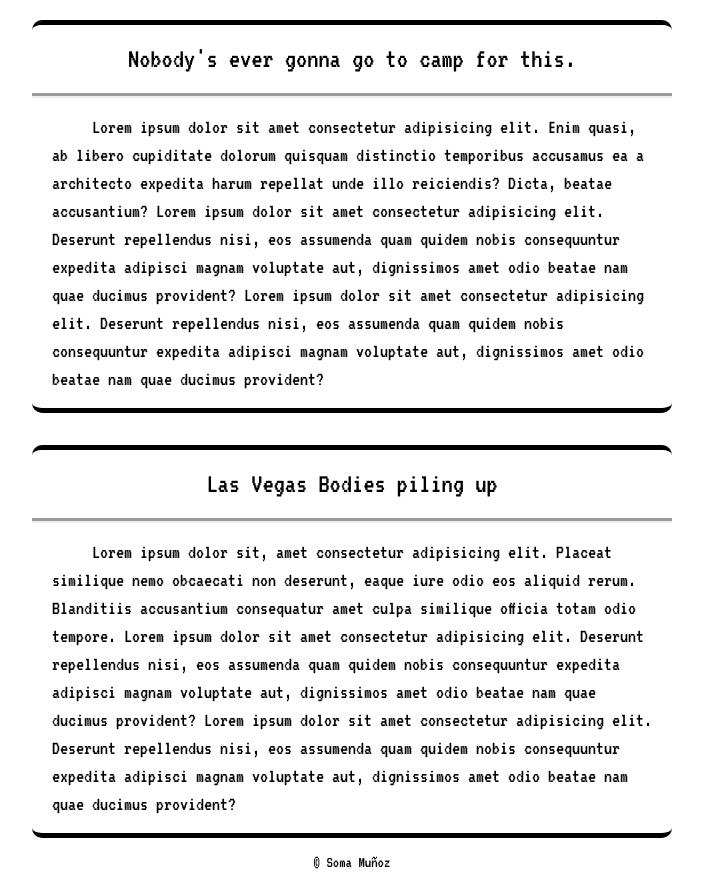
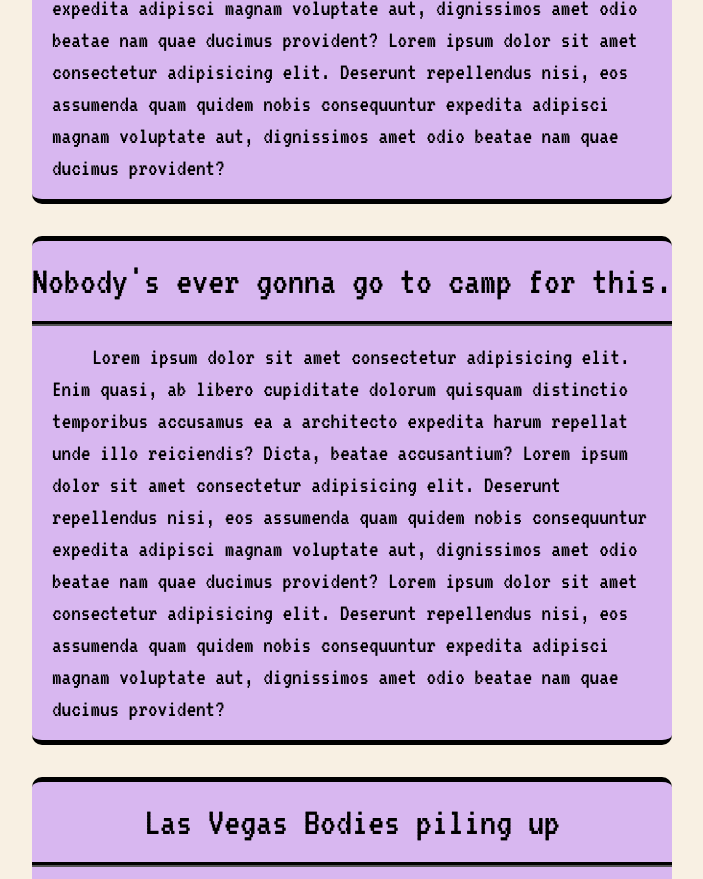
Before and after one commit to StarlightStingray/portfolio-site, a plain HTML site: page index.html in a window 1280 px wide. Shown: the part 862-1741 px from the top of the page, without its empty margins (288-991 px from the left). Drawn offline with Linux system fonts and the light colour scheme.

Commit message:
CSS in near-finished state.

```diff
--- a/css/style.css
+++ b/css/style.css
@@ -1,5 +1,5 @@
 :root {
-    --default-font-size: 20px;
+    --default-font-size: 1.5rem;
 }
 
 @media (prefers-color-scheme: dark) {
@@ -9,9 +9,9 @@
         --main-text-color: #FFFFFF;
         --2nd-text-color: #BB86FC;
         --main-link-color: #6200EE;
-        --2nd-link-color: #03DAC6;
-        --nav-bg-color: #03DAC6bb;
-        --border-color: ;
+        --2nd-link-color: #6200EE;
+        --nav-bg-color: #03DAC6cc;
+        --main-border-color: #FFFFFF;
 
     }
     /* Dark theme styles go here */
@@ -19,11 +19,14 @@
 
 @media (prefers-color-scheme: light) {
     :root {
-        --main-bg-color: #FFFFFF;
+        --main-bg-color: #F8F0E3;
+        --2nd-bg-color: #BB86FC88;
         --main-text-color: #000000;
-        --main-link-color: #018786;
-        --2nd-link-color: #03DAC6;
-        --nav-bg-color: #000000;
+        --2nd-text-color: #BB86FC;
+        --main-link-color: #03DAC6;
+        --2nd-link-color: #018786;
+        --nav-bg-color: #6200EEaa;
+        --main-border-color: #000000;
     }
     /* Light theme styles go here */
 }
@@ -80,12 +83,13 @@ h1, h2 {
 }
 
 nav {
-    font-size: 32px;
+    font-size: 2.5rem;
     background: var(--nav-bg-color);
     width: 100vw;
     display: flex;
     flex-direction: row;
     border-style: solid hidden solid hidden;
+    border-color: var(--main-border-color);
     border-width: 3px;
     border-radius: 5px;
     justify-content: space-around;
@@ -101,8 +105,8 @@ a:visited {
     color: var(--main-link-color);
 }
 
-a: {
-
+#PAYATTENTIONTOME a {
+    color: var(--2nd-link-color);
 }
 
 /* ======== ARTICLE STYLES ========*/
@@ -122,22 +126,22 @@ main {
     margin: 1rem;
     min-height: 10rem;
     overflow: hidden;
-    min-width: 50vw;
     max-width: 80vw;
     margin: 1rem 0;
     border-style: solid hidden solid hidden;
+    border-color: var(--main-border-color);
     border-width: 3px;
     border-radius: 10px;
     /* grid-area: blogArticle; */
 }
 
 h3 {
-    font-size: 28px;
+    font-size: 2.5rem;
     text-align: center;
     border-style: hidden hidden groove hidden;
-    border-color: ;
+    border-color: var(--main-border-color);
     border-width: 5px;
-    padding: 20px;
+    padding: 20px 0px;
 }
 
 
@@ -160,8 +164,6 @@ footer {
 
 @media screen and (min-width:768px) {
     .whoIsMe {
-        max-width: 90vh;
-        font-size: 18px;
         flex-direction: row;
         flex-wrap: wrap;
         justify-content: center;
@@ -174,13 +176,14 @@ footer {
         /* grid-area: profileIcon; */
     }
     nav {
-        font-size: 36px;
+        font-size: 3rem;
         background: var(--nav-bg-color);
         min-width: 10rem;
         max-width: 10rem;
         flex-direction: column;
         justify-content: space-around;
         padding: 5px;
+        border-width: 5px;
         margin-bottom: 40px;
         position: absolute;
         float: left;
@@ -193,6 +196,7 @@ footer {
     .blogArticle {
         max-width: 50vw;
         border-style: solid hidden solid hidden;
+        justify-content: center;
         border-width: 5px;
         border-radius: 10px;
         /* grid-area: blogArticle; */
--- a/index.html
+++ b/index.html
@@ -95,19 +95,20 @@
 			<article class="blogArticle">
 				<h3>Las Vegas Bodies piling up</h3>
 				<p class="blogText">
-					Lorem ipsum dolor sit, amet consectetur adipisicing elit. Placeat
-					similique nemo obcaecati non deserunt, eaque iure odio eos aliquid
-					rerum. Blanditiis accusantium consequatur amet culpa similique officia
-					totam odio tempore. Lorem ipsum dolor sit amet consectetur adipisicing
-					elit. Deserunt repellendus nisi, eos assumenda quam quidem nobis
-					consequuntur expedita adipisci magnam voluptate aut, dignissimos amet
-					odio beatae nam quae ducimus provident? Lorem ipsum dolor sit amet
+					Lorem ipsum dol111ll1ll1llll11or sit, amet consectetur adipisicing
+					elit. Placeat similique nemo obcaecati non deserunt, eaque iure odio
+					eos aliquid rerum. Blanditiis accusantium consequatur amet culpa
+					similique officia totam odio tempore. Lorem ipsum dolor sit amet
 					consectetur adipisicing elit. Deserunt repellendus nisi, eos assumenda
 					quam quidem nobis consequuntur expedita adipisci magnam voluptate aut,
-					dignissimos amet odio beatae nam quae ducimus provident?
+					dignissimos amet odio beatae nam quae ducimus provident? Lorem ipsum
+					dolor sit amet consectetur adipisicing elit. Deserunt repellendus
+					nisi, eos assumenda quam quidem nobis consequuntur expedita adipisci
+					magnam voluptate aut, dignissimos amet odio beatae nam quae ducimus
+					provident?
 				</p>
 			</article>
-			<footer class="itsTheFooter">&copy; Soma Muñoz</footer>
+			<footer class="itsTheFooter">&copy; 2022 Soma Muñoz</footer>
 		</main>
 	</body>
 </html>
```
Also changed, not shown: bio.html (+11 -3 lines), projects.html (+2 -3 lines), resume.html (+1 -1 lines).
